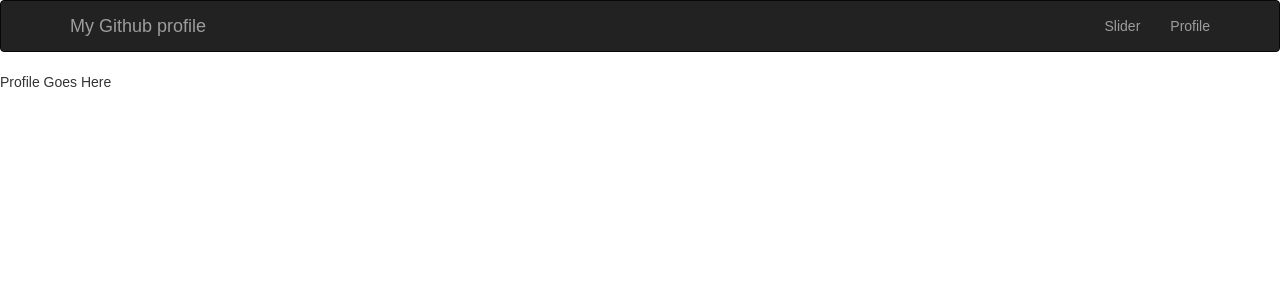
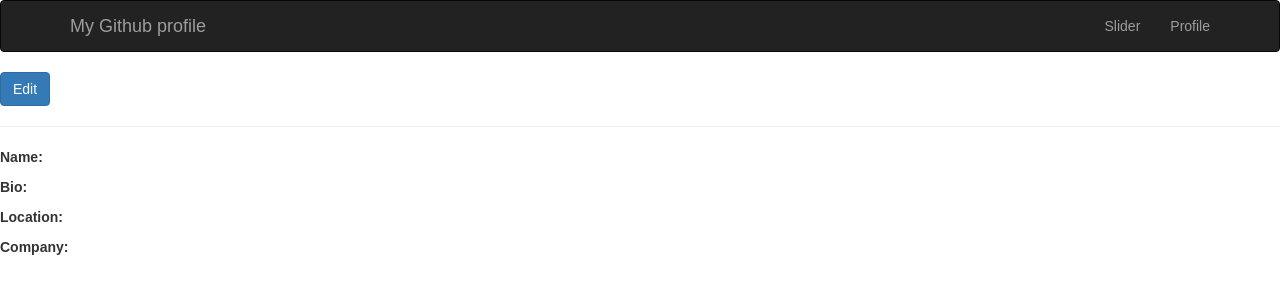
Before and after one commit to sunsnba/glider, a React (Create React App) app: page / in a window 1280 px wide. Shown: the top 300 px of the page. Built offline with nearby package versions, Linux system fonts and the light colour scheme; no server answers.

Commit message:
main interface components setup

```diff
--- a/src/components/Profile.js
+++ b/src/components/Profile.js
@@ -1,27 +1,87 @@
 import React, { Component } from 'react';
+import {Button, FormGroup, ControlLabel, FormControl} from 'react-bootstrap';
 
 class Profile extends Component {
 
+    constructor(props) {
+        super (props);
+        this.state = {
+            userInfo: {},
+            editing: false
+        }
+    }
+
   componentDidMount() {
-      let header = new Headers ({"Content-Type":"application/json", "Authorization":"token 6145dffe984f85cf536d890cf1b969090384fc66"});
+      let header = new Headers ({"Content-Type":"application/json", "Authorization":"token 5730ec92397c6c659c74e0fe446a11b366fc949e"});
     fetch('https://api.github.com/users/sunsnba', {
         method: 'GET',
         headers: header
       })
       .then(response => response.json())
       .then(json => {
-        console.log(json)
+          console.log(json);
+          this.setState ({
+            userInfo: json
+          })
       })
       .catch(error => console.log(error));
     }
 
 
+    updateValue (type, event) {
+        var userInfoCopy = JSON.parse(JSON.stringify(this.state.userInfo));
+        userInfoCopy[type] = event.target.value;
+        this.setState ({userInfo:userInfoCopy})
+    }
+
   render() {
     return (
-      <div>
-        <p> Profile Goes Here </p>
-      </div>
-    );
+        <div className="Container">
+        <Button bsStyle="primary" onClick={() => this.setState({editing: !this.state.editing})}>Edit</Button>
+        <hr />
+        {this.state.editing ?
+            <FormGroup >
+            <ControlLabel>Scott</ControlLabel>
+            <FormControl
+              type="text"
+              value={this.state.userInfo.name}
+              placeholder="Enter text"
+              onChange={this.updateValue.bind(this, 'name')}
+            />
+            <ControlLabel>Bio</ControlLabel>
+            <FormControl
+              type="text"
+              value={this.state.userInfo.bio}
+              placeholder="Enter text"
+              onChange={this.updateValue.bind(this, 'bio')}
+            />
+            <ControlLabel>Location</ControlLabel>
+            <FormControl
+              type="text"
+              value={this.state.userInfo.location}
+              placeholder="Enter text"
+              onChange={this.updateValue.bind(this, 'location')}
+            />
+            <ControlLabel>Company</ControlLabel>
+            <FormControl
+              type="text"
+              value={this.state.userInfo.company}
+              placeholder="Enter text"
+              onChange={this.updateValue.bind(this, 'company')}
+            />
+          </FormGroup>
+            :
+        <div>
+        <p><strong>Name: </strong> {this.state.userInfo.name}</p>
+        <p><strong>Bio: </strong> {this.state.userInfo.bio}</p>
+        <p><strong>Location: </strong> {this.state.userInfo.location}</p>
+        <p><strong>Company: </strong> {this.state.userInfo.company}</p>
+        </div>
+        }
+
+
+          </div>
+      );
   }
 }
 
```
